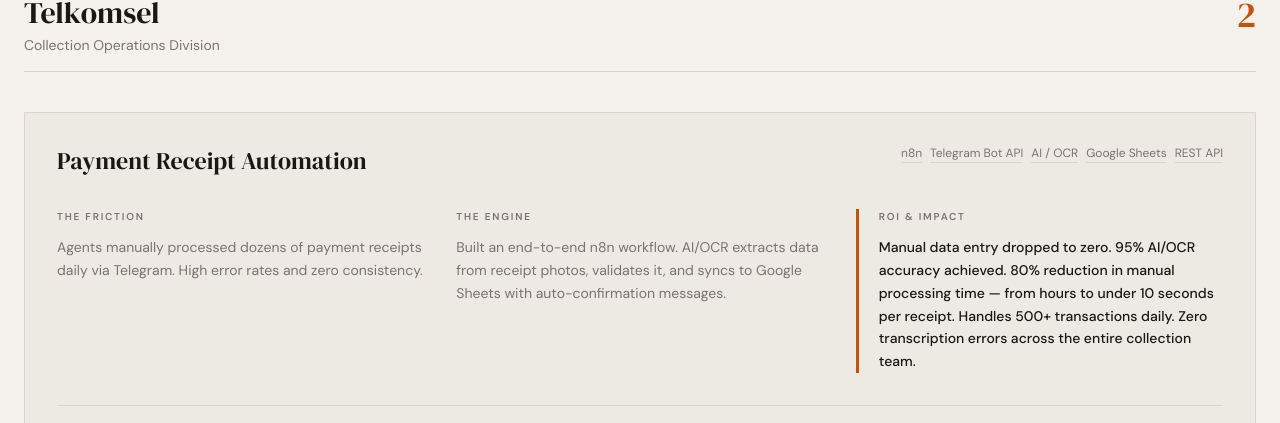
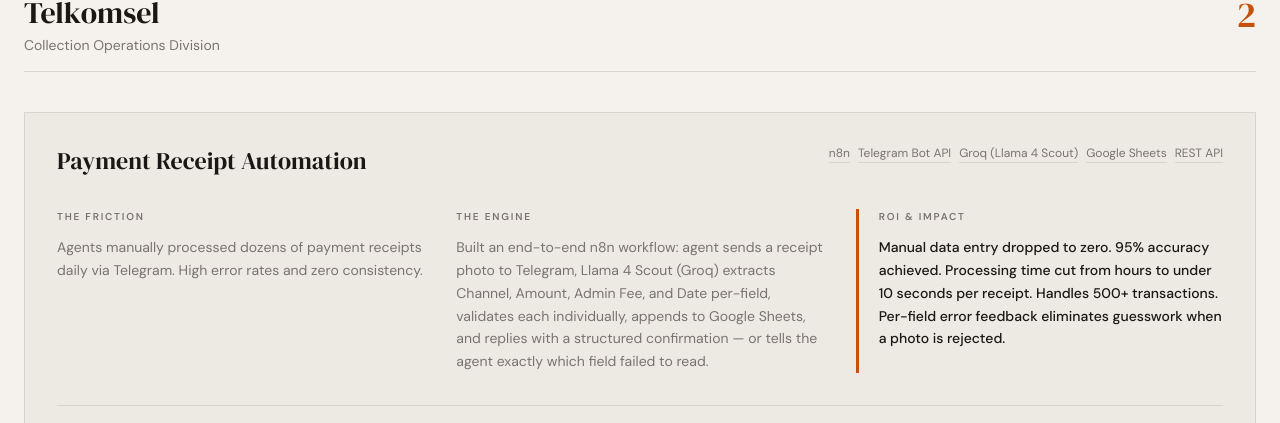
Before and after one commit to tamtam2492/portfolio, a React (Vite) app: page / in a window 1280 px wide. Shown: the part 3613-4036 px from the top of the page. Built offline with nearby package versions, Linux system fonts and the light colour scheme.

Commit message:
fix: replace AI/OCR with Groq (Llama 4 Scout) across all files, update payment automation description

```diff
--- a/public/cv-en.html
+++ b/public/cv-en.html
@@ -136,7 +136,7 @@
 production-grade solutions (Android, PWA, Automations) with the speed and scale of an entire team.
 </p>
 <p style="font-size:9.5pt;color:#222;margin-bottom:6px;">
-Proven in production: payment receipt automation via Telegram+n8n+AI/OCR that eliminated 100% of manual data entry.
+Proven in production: payment receipt automation via Telegram+n8n+Groq (Llama 4 Scout) that eliminated 100% of manual data entry.
 An expedition reconciliation engine for 80+ branches that cut daily reconciliation time from a full working day to under 20 minutes.
 A full-stack POS &amp; inventory PWA for a retail shop. A production Android laundry app (v1.4.11) with 3 roles and GPS tracking.
 </p>
@@ -150,8 +150,8 @@
 <!-- STATS -->
 <h2 class="section">M E A S U R A B L E &nbsp; I M P A C T</h2>
 <ul style="padding-left:16px;font-size:9.5pt;color:#333;margin-bottom:4px;">
-  <li><strong>100%</strong> of manual data entry eliminated via Telegram + n8n + AI/OCR automation</li>
-  <li><strong>95%+</strong> AI/OCR accuracy sustained across 500+ daily transactions</li>
+  <li><strong>100%</strong> of manual data entry eliminated via Telegram + n8n + Groq (Llama 4 Scout)</li>
+  <li><strong>95%+</strong> accuracy (Groq Llama 4 Scout) sustained across 500+ daily transactions</li>
     <li><strong>50+ field agents</strong> managed across 5 cities in Sulawesi</li>
   <li><strong>15+ hours/day</strong> of manual operational work eliminated across all systems built
 </ul>
@@ -212,8 +212,8 @@
     <span class="job-meta">2022 – 2023 &nbsp;|&nbsp; Sulawesi</span>
   </div>
   <ul>
-    <li>End-to-end n8n workflow: receipt photo via Telegram &#x2192; AI/OCR extraction &#x2192; validation &#x2192; Google Sheets sync + auto-confirmation</li>
-    <li>Manual data entry dropped to zero; 95% AI/OCR accuracy; &lt;10 seconds per transaction</li>
+    <li>End-to-end n8n workflow: receipt photo via Telegram &#x2192; Groq (Llama 4 Scout) extraction &#x2192; per-field validation &#x2192; Google Sheets sync + auto-confirmation</li>
+    <li>Manual data entry dropped to zero; 95% accuracy (Groq Llama 4 Scout); &lt;10 seconds per transaction</li>
     <li>Handles 500+ daily transactions; zero transcription errors across the entire collection team</li>
   </ul>
 </div>
--- a/public/cv-id.html
+++ b/public/cv-id.html
@@ -156,7 +156,7 @@
 saya menghasilkan solusi production-grade (Android, PWA, Automasi) dengan kecepatan dan skala satu tim penuh.
 </p>
 <p style="font-size:9.5pt;color:#222;margin-bottom:6px;">
-Sudah terbukti di lapangan: sistem penerimaan bukti pembayaran via Telegram+n8n+AI/OCR yang menghilangkan 100% input manual.
+Sudah terbukti di lapangan: sistem penerimaan bukti pembayaran via Telegram+n8n+Groq (Llama 4 Scout) yang menghilangkan 100% input manual.
   Mesin rekonsiliasi ekspedisi untuk 80+ cabang yang memangkas waktu rekonsiliasi harian dari seharian penuh menjadi kurang dari 20 menit.
 Aplikasi POS &amp; inventory PWA untuk toko bouquet. Aplikasi Android operasional laundry (v1.4.11) dengan 3 role dan GPS tracking.
 </p>
@@ -215,7 +215,7 @@
   </div>
   <ul>
     <li>Full-stack web app dengan arsitektur hybrid Vercel + AWS Lambda (Node.js + Supabase) untuk 80+ cabang di 2 area operasional, volume Rp90M+/bulan</li>
-    <li>Operator cabang mengunggah foto bukti transfer → Groq AI/OCR secara otomatis membaca nama bank, nominal, dan tanggal dengan deteksi data duplikat</li>
+    <li>Operator cabang mengunggah foto bukti transfer → Groq (Llama 4 Scout) secara otomatis membaca nama bank, nominal, dan tanggal dengan deteksi data duplikat</li>
     <li>OCR dan sinkronisasi NONCOD memakai pipeline background asinkron agar request pengguna selesai cepat sementara proses berat berjalan terpisah</li>
     <li>Dashboard admin: visibilitas real-time per cabang, per bank, per periode — ekspor XLSX dari 6 bank (BRI, BCA, ShopeePay, GoPay, BNI, DANA)</li>
     <li>Monitoring NONCOD/DFOD tersinkronisasi dari MauKirim; AWS Lambda menangani notifikasi Telegram dan pipeline sinkronisasi background</li>
@@ -230,8 +230,8 @@
     <span class="job-meta">2022 – 2023 &nbsp;|&nbsp; Sulawesi</span>
   </div>
   <ul>
-    <li>Workflow n8n end-to-end: foto bukti via Telegram → AI/OCR → validasi → sync Google Sheets + konfirmasi otomatis</li>
-    <li>Input manual turun ke nol; akurasi AI/OCR 95%; waktu proses &lt;10 detik per transaksi</li>
+    <li>Workflow n8n end-to-end: foto bukti via Telegram → Groq (Llama 4 Scout) → validasi per-field → sync Google Sheets + konfirmasi otomatis</li>
+    <li>Input manual turun ke nol; akurasi 95% (Groq Llama 4 Scout); waktu proses &lt;10 detik per transaksi</li>
     <li>Menangani 500+ transaksi harian; nol kesalahan transkripsi di seluruh tim collection</li>
   </ul>
 </div>
--- a/public/portfolio-print.html
+++ b/public/portfolio-print.html
@@ -248,15 +248,15 @@
       </div>
       <div class="project-row">
         <div class="label">What I Built</div>
-        <p>Built an end-to-end automation workflow using n8n. When a customer sends a payment receipt photo via Telegram, the system extracts all relevant data using AI/OCR, validates it, saves it automatically to Google Sheets, and sends a confirmation back to the sender. If the photo is unclear, the system requests a resend automatically.</p>
+        <p>Built an end-to-end n8n workflow. When an agent sends a payment receipt photo via Telegram, Llama 4 Scout (Groq) extracts Channel, Amount, Admin Fee, and Date — validating each field individually. Valid data is appended to Google Sheets with a structured confirmation sent back. If any field fails, the agent is told exactly which one to retake.</p>
       </div>
       <div class="project-row">
         <div class="label">Tools Used</div>
-        <div class="tools-row"><span>n8n</span><span>Telegram Bot API</span><span>AI / OCR</span><span>Google Sheets</span><span>REST API</span></div>
+        <div class="tools-row"><span>n8n</span><span>Telegram Bot API</span><span>Groq (Llama 4 Scout)</span><span>Google Sheets</span><span>REST API</span></div>
       </div>
       <div class="project-row" style="margin-bottom:0">
         <div class="label">Result</div>
-        <p>Manual data entry dropped to zero. <strong>95% AI/OCR accuracy achieved.</strong> <strong>80% reduction in manual processing time</strong> — from hours to under 10 seconds per receipt. Handles 500+ transactions daily. Zero transcription errors across the entire collection team.</p>
+        <p>Manual data entry dropped to zero. <strong>95% accuracy via Groq (Llama 4 Scout).</strong> Processing time cut from hours to <strong>under 10 seconds per receipt</strong>. Handles 500+ transactions. Per-field error feedback means agents know exactly which photo to retake.</p>
       </div>
       <div class="project-row" style="margin-top:12px; margin-bottom:0">
         <div class="label">Proof of Work</div>
--- a/src/App.tsx
+++ b/src/App.tsx
@@ -37,9 +37,9 @@
         id: "telkomsel-automation",
         title: "Payment Receipt Automation",
         problem: { en: "Agents manually processed dozens of payment receipts daily via Telegram. High error rates and zero consistency.", id: "Agen memproses puluhan bukti pembayaran secara manual setiap hari via Telegram. Tingkat kesalahan tinggi dan nol konsistensi." },
-        solution: { en: "Built an end-to-end n8n workflow. AI/OCR extracts data from receipt photos, validates it, and syncs to Google Sheets with auto-confirmation messages.", id: "Membangun workflow n8n end-to-end. AI/OCR mengekstrak data dari foto bukti pembayaran, memvalidasinya, dan menyinkronkan ke Google Sheets dengan pesan konfirmasi otomatis." },
-        roi: { en: "Manual data entry dropped to zero. 95% AI/OCR accuracy achieved. 80% reduction in manual processing time — from hours to under 10 seconds per receipt. Handles 500+ transactions daily. Zero transcription errors across the entire collection team.", id: "Input data manual turun ke nol. Akurasi AI/OCR 95% tercapai. Pengurangan 80% waktu pemrosesan — dari berjam-jam menjadi di bawah 10 detik per bukti. Menangani 500+ transaksi harian. Nol kesalahan transkripsi di seluruh tim koleksi." },
-        tools: ["n8n", "Telegram Bot API", "AI / OCR", "Google Sheets", "REST API"],
+        solution: { en: "Built an end-to-end n8n workflow: agent sends a receipt photo to Telegram, Llama 4 Scout (Groq) extracts Channel, Amount, Admin Fee, and Date per-field, validates each individually, appends to Google Sheets, and replies with a structured confirmation — or tells the agent exactly which field failed to read.", id: "Membangun workflow n8n end-to-end: agen kirim foto bukti ke Telegram, Llama 4 Scout (Groq) mengekstrak Channel, Nominal, Biaya Admin, dan Tanggal per-field, memvalidasi masing-masing, menambahkan ke Google Sheets, dan membalas dengan konfirmasi terstruktur — atau memberi tahu agen persis field mana yang gagal terbaca." },
+        roi: { en: "Manual data entry dropped to zero. 95% accuracy achieved. Processing time cut from hours to under 10 seconds per receipt. Handles 500+ transactions. Per-field error feedback eliminates guesswork when a photo is rejected.", id: "Input data manual turun ke nol. Akurasi 95% tercapai. Waktu pemrosesan dipotong dari berjam-jam menjadi di bawah 10 detik per bukti. Menangani 500+ transaksi. Feedback error per-field menghilangkan tebakan saat foto ditolak." },
+        tools: ["n8n", "Telegram Bot API", "Groq (Llama 4 Scout)", "Google Sheets", "REST API"],
         icon: <Zap className="w-5 h-5 text-blue-400" />,
         video: "/video_payment_receipt_automation.mp4"
       },
```
